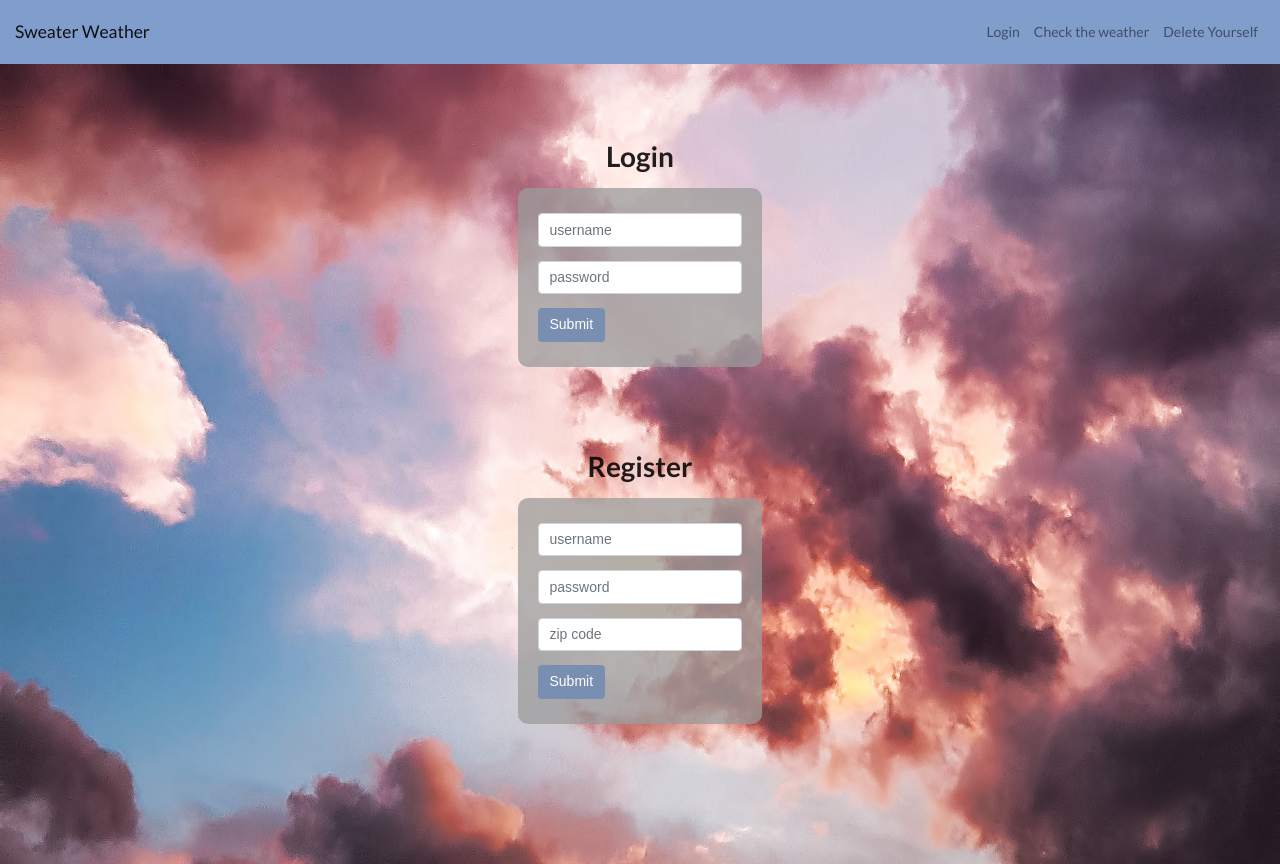
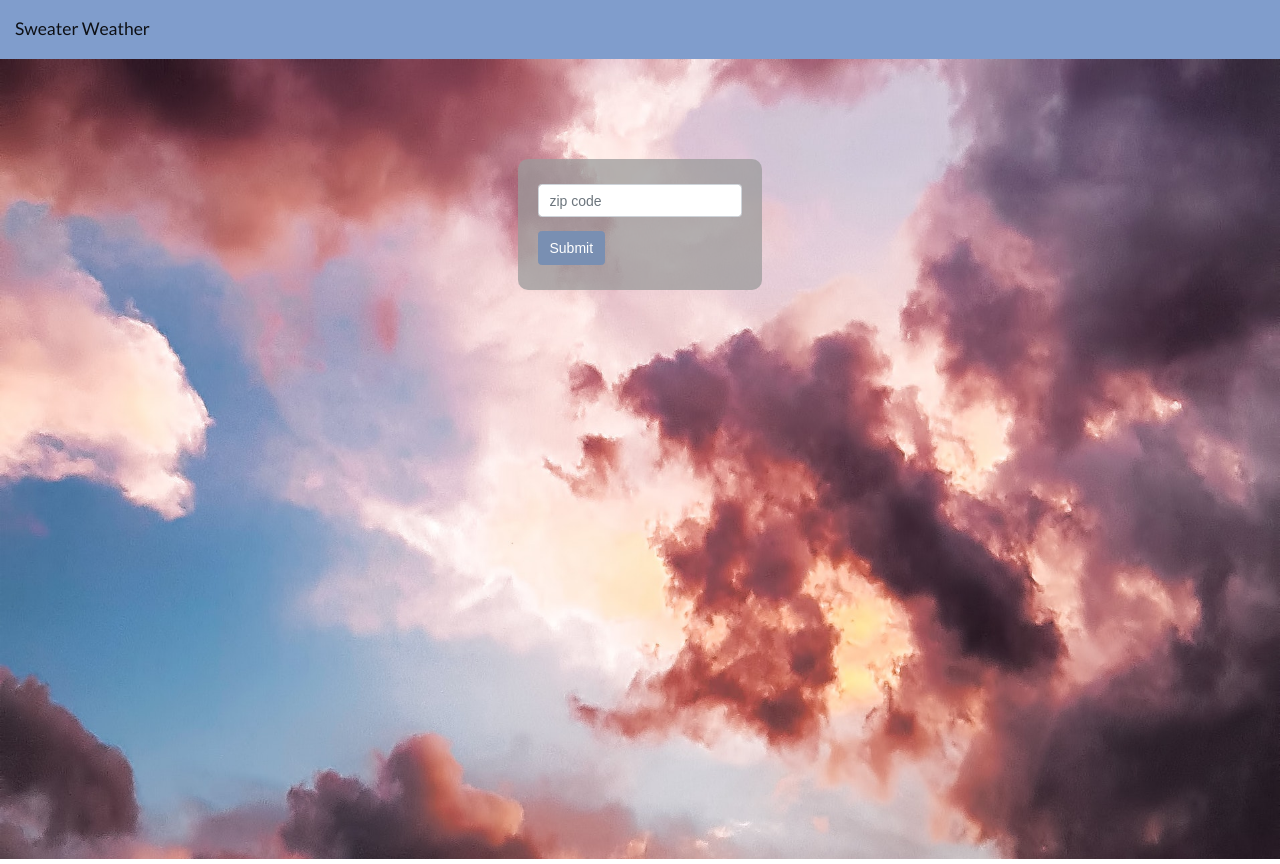
Before and after one commit to onionfun/react-project, a React (Create React App) app in the folder client/: page / in a window 1280 px wide. Built offline with nearby package versions, Linux system fonts and the light colour scheme.

Commit message:
commented out everything related to a profile so that there is no barrier to using this product, since it is just a demo

```diff
--- a/client/src/Editing/EditContainer.js
+++ b/client/src/Editing/EditContainer.js
@@ -22,11 +22,11 @@ class EditUser extends Component {
         <Modal isOpen={this.state.modal} toggle={this.props.toggle}>
           <h4>Edit User</h4>
           <form onSubmit={this.props.closeAndEdit}>
-            <label>
+            {/* <label>
               Edit Username:
               <br/>
               <input type='text' name='username' value={this.props.userToEdit.username} onChange={this.props.handleEditChange}/>
-            </label>
+            </label> */}
             <label>
               Edit Location:
               <br/>
--- a/client/src/Login/index.jsx
+++ b/client/src/Login/index.jsx
@@ -8,7 +8,7 @@ class Login extends Component {
             <div className="big-container">
                 {this.props.loggedIn ? <Redirect to="/weather"/>: <div/> }
                 <div className="spacer"/>
-                    <h1>Login</h1>
+                    {/* <h1>Login</h1>
                     <Form onSubmit={this.props.submitLogin}>
 
                             <Label className="login-container">
@@ -27,12 +27,12 @@ class Login extends Component {
                             <Button className="color-main-two" type="submit">Submit</Button>
                         </Row>
                             </Label>
-                    </Form>
+                    </Form> */}
                 <div className="spacer"/>
-                <h1>Register</h1>
+                {/* <h1>Register</h1> */}
                 <Form onSubmit={this.props.submitRegistration}>
                     <Label className="login-container">
-                    <Row>
+                    {/* <Row>
                         <FormGroup>
                             <Input placeholder="username" type="text" name="username" onChange={this.props.handleInputs} />
                         </FormGroup>
@@ -41,7 +41,7 @@ class Login extends Component {
                         <FormGroup>
                             <Input placeholder="password" type="password" name="password" onChange={this.props.handleInputs} />
                         </FormGroup>
-                    </Row>
+                    </Row> */}
                     <Row>
                         <FormGroup>
                             <Input placeholder="zip code" type="number" name="location" onChange={this.props.handleInputs}/>
--- a/client/src/Navbar/Navbar.js
+++ b/client/src/Navbar/Navbar.js
@@ -31,18 +31,18 @@ class Navi extends React.Component {
           <NavbarToggler onClick={this.toggle} />
           <Collapse  navbar>
             <Nav className="ml-auto" navbar>
+              {/* <NavItem>
+                {this.props.loggedIn ? <NavLink tag={Link} to="/" onClick={this.props.handleLogout}>Logout </NavLink> : <NavLink tag={Link} to='/login'>Login </NavLink> }
+              </NavItem> */}
+              {/* <NavItem>
+                  <NavLink tag={Link} to="/weather">Check the weather</NavLink>
+              </NavItem> */}
               <NavItem>
-                {this.props.loggedIn ? <NavLink tag={Link} to="/" onClick={this.props.handleLogout}>Logout </NavLink> : <NavLink tag={Link} to='/login'>Login </NavLink> }
+                {this.props.loggedIn ? <NavLink tag={Link} onClick={this.props.toggle} to="/user/edit">Change location</NavLink> : <div/>}
               </NavItem>
-              <NavItem>
-                  <NavLink tag={Link} to="/weather">Check the weather</NavLink>
-              </NavItem>
-              <NavItem>
-                {this.props.loggedIn ? <NavLink tag={Link} onClick={this.props.toggle} to="/user/edit">Edit Profile</NavLink> : <div/>}
-              </NavItem>
-              <NavItem>
+              {/* <NavItem>
                 <NavLink tag={Link} to="/user/delete" onClick={this.props.deletedUser.bind(null, this.props.id)}>Delete Yourself</NavLink>
-              </NavItem>
+              </NavItem> */}
               {/* <NavItem>
                 {this.props.loggedIn ? <Search location={this.props.location} submitEdits={this.props.submitEdits} /> : <div/>}
               </NavItem> */}
--- a/client/src/Profile/index.jsx
+++ b/client/src/Profile/index.jsx
@@ -12,7 +12,7 @@ export default class Profile extends Component{
                     <ModalHeader toggle={this.toggle}>Edit Your Profile</ModalHeader>
                     <Form onSubmit={this.props.submitEdits}>
                         <ModalBody>
-                            <FormGroup>
+                            {/* <FormGroup>
                                 <Label>username:</Label>
                                 <Input onChange={this.props.handleInputs} name="username" value={this.props.username}/>
                             </FormGroup>
@@ -21,7 +21,7 @@ export default class Profile extends Component{
                                     password:
                                 </Label>
                                 <Input onChange={this.props.handleInputs} name="password" value={this.props.password}/>
-                            </FormGroup>
+                            </FormGroup> */}
                             <FormGroup>
                                 <Label>
                                     zip code:
--- a/client/src/Weather/index.jsx
+++ b/client/src/Weather/index.jsx
@@ -51,7 +51,7 @@ export default class Weather extends Component {
                     <Row><div className="spacer"></div></Row>
                     <Row>
                         <Col>
-                    <h1>Hi, {this.props.username}.</h1>
+                    {/* <h1>Hi, {this.props.username}.</h1> */}
                     <div className="spacer"/>
                     </Col>
                     </Row>
```
